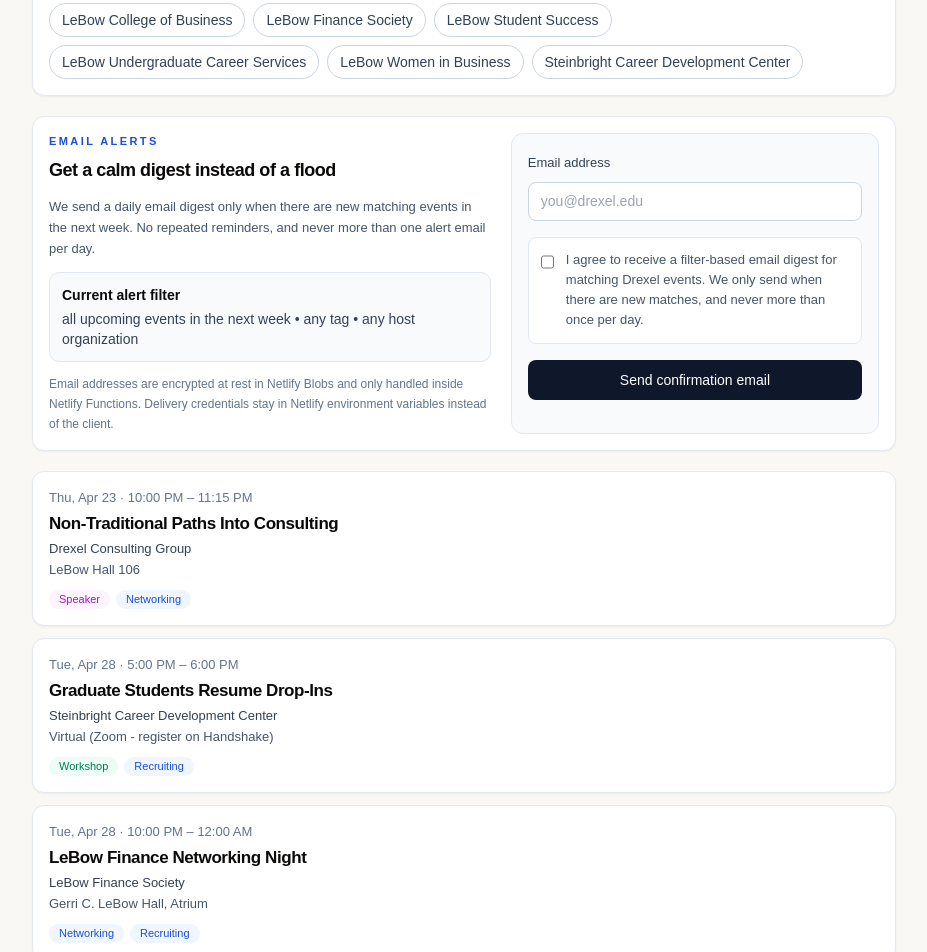
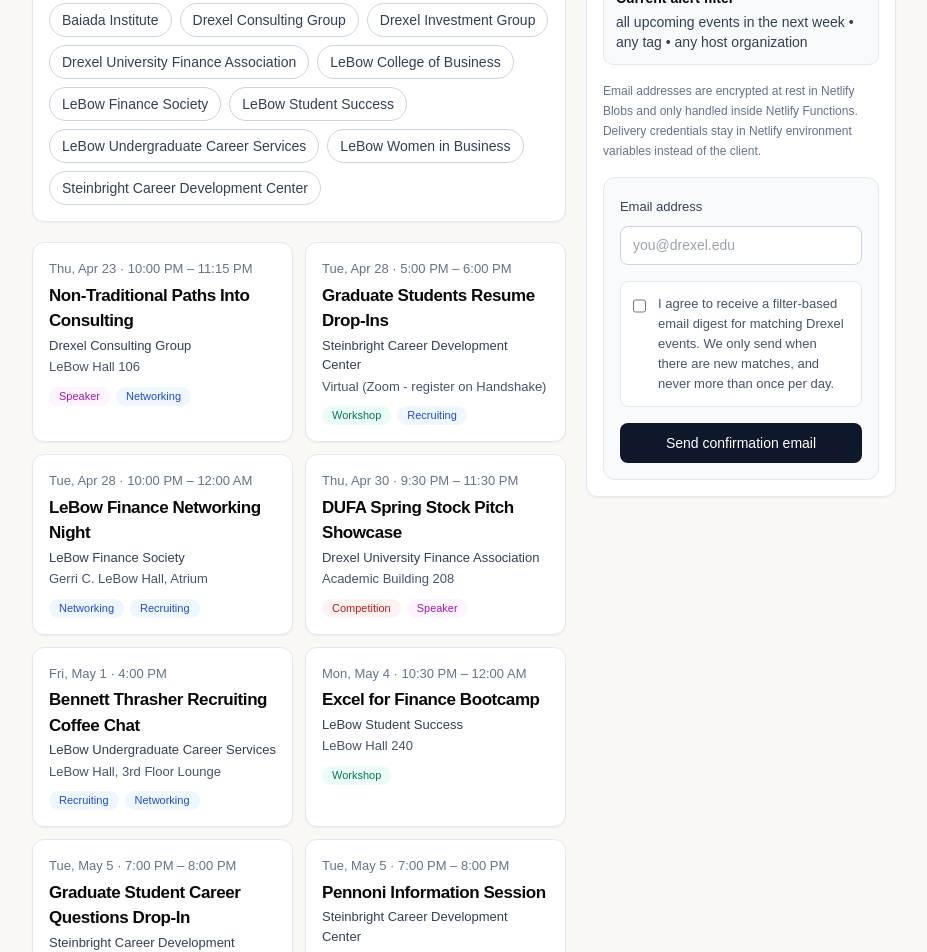
Before and after one commit to shyamtalati/events, a Next.js app: page / in a window 1280 px wide. Shown: the part 500-1452 px from the top of the page, without its empty margins (176-1103 px from the left). Built offline with nearby package versions, Linux system fonts and the light colour scheme; a web font is replaced by a local one.

Commit message:
Refine homepage event feed layout

```diff
--- a/components/EventCard.tsx
+++ b/components/EventCard.tsx
@@ -28,10 +28,10 @@
 
 export function EventCard({ event }: EventCardProps) {
   return (
-    <li>
+    <li className="h-full">
       <Link
         href={`/events/${event.slug}`}
-        className="block rounded-xl border border-slate-200 bg-white p-4 shadow-sm transition-[border-color,box-shadow] hover:border-accent hover:shadow focus:outline-none focus-visible:ring-2 focus-visible:ring-accent focus-visible:ring-offset-2"
+        className="block h-full rounded-xl border border-slate-200 bg-white p-4 shadow-sm transition-[border-color,box-shadow] hover:border-accent hover:shadow focus:outline-none focus-visible:ring-2 focus-visible:ring-accent focus-visible:ring-offset-2"
       >
         <p className="text-[0.8125rem] text-slate-500">{formatDateTime(event.startsAt, event.endsAt)}</p>
         <h3 className="mt-1 text-[1.0625rem] font-semibold tracking-tight text-stone-950">{event.title}</h3>
--- a/components/FilterBar.tsx
+++ b/components/FilterBar.tsx
@@ -110,6 +110,7 @@
         : 'border-blue-200 bg-blue-50 text-blue-900';
 
   return (
+    <div className="grid gap-5 lg:grid-cols-[minmax(0,1.55fr)_minmax(19rem,0.9fr)] lg:items-start">
       <div className="space-y-5">
         <section className="rounded-xl border border-slate-200 bg-white p-4 shadow-sm">
           <div className="space-y-4">
@@ -185,14 +186,30 @@
           </div>
         </section>
 
+        {filtered.length > 0 ? (
+          <ul className="grid gap-3 sm:grid-cols-2">
+            {filtered.map((event) => (
+              <EventCard key={event.slug} event={event} />
+            ))}
+          </ul>
+        ) : (
+          <div className="rounded-xl border border-dashed border-slate-300 bg-white p-8 text-center text-sm text-slate-600">
+            No events match your filters right now. Try broadening your selections or check back as more campus
+            organizations are added.
+          </div>
+        )}
+      </div>
+
+      <aside className="lg:sticky lg:top-24">
         <section className="rounded-xl border border-slate-200 bg-white p-4 shadow-sm">
-        <div className="grid gap-5 lg:grid-cols-[minmax(0,1.2fr)_minmax(0,1fr)]">
-          <div className="space-y-3">
+          <div className="space-y-4">
             <div>
               <p className="text-[0.6875rem] font-semibold uppercase tracking-[0.22em] text-blue-700">Email alerts</p>
-              <h2 className="mt-1.5 text-lg font-semibold tracking-tight text-stone-950">Get a calm digest instead of a flood</h2>
+              <h2 className="mt-1.5 text-lg font-semibold tracking-tight text-stone-950">
+                Get a calm digest instead of a flood
+              </h2>
             </div>
-            <p className="max-w-2xl text-[0.8125rem] leading-[1.65] text-slate-600">
+            <p className="text-[0.8125rem] leading-[1.65] text-slate-600">
               We send a daily email digest only when there are new matching events in the next week. No repeated
               reminders, and never more than one alert email per day.
             </p>
@@ -204,7 +221,6 @@
               Email addresses are encrypted at rest in Netlify Blobs and only handled inside Netlify Functions.
               Delivery credentials stay in Netlify environment variables instead of the client.
             </p>
-          </div>
 
             <div className="rounded-xl border border-slate-200 bg-slate-50 p-4">
               <div className="space-y-4">
@@ -252,24 +268,14 @@
                   </div>
                 ) : null}
 
-              {feedback ? <p className={`rounded-lg border px-3 py-2 text-sm ${feedbackClassName}`}>{feedback.text}</p> : null}
+                {feedback ? (
+                  <p className={`rounded-lg border px-3 py-2 text-sm ${feedbackClassName}`}>{feedback.text}</p>
+                ) : null}
               </div>
             </div>
           </div>
         </section>
-
-      {filtered.length > 0 ? (
-        <ul className="space-y-3">
-          {filtered.map((event) => (
-            <EventCard key={event.slug} event={event} />
-          ))}
-        </ul>
-      ) : (
-        <div className="rounded-xl border border-dashed border-slate-300 bg-white p-8 text-center text-sm text-slate-600">
-          No events match your filters right now. Try broadening your selections or check back as more campus
-          organizations are added.
-        </div>
-      )}
+      </aside>
     </div>
   );
 }
```
Lines whose indentation alone changed are shown as unchanged.
